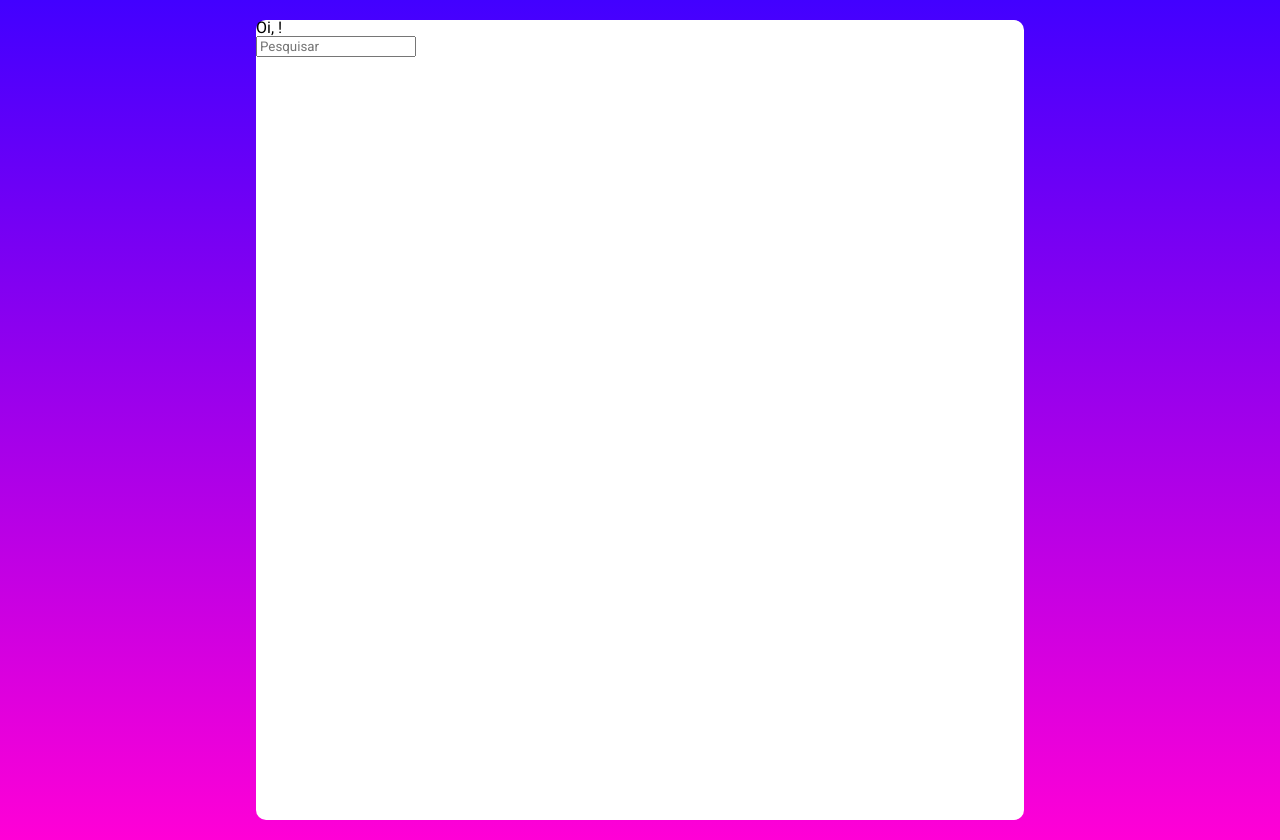
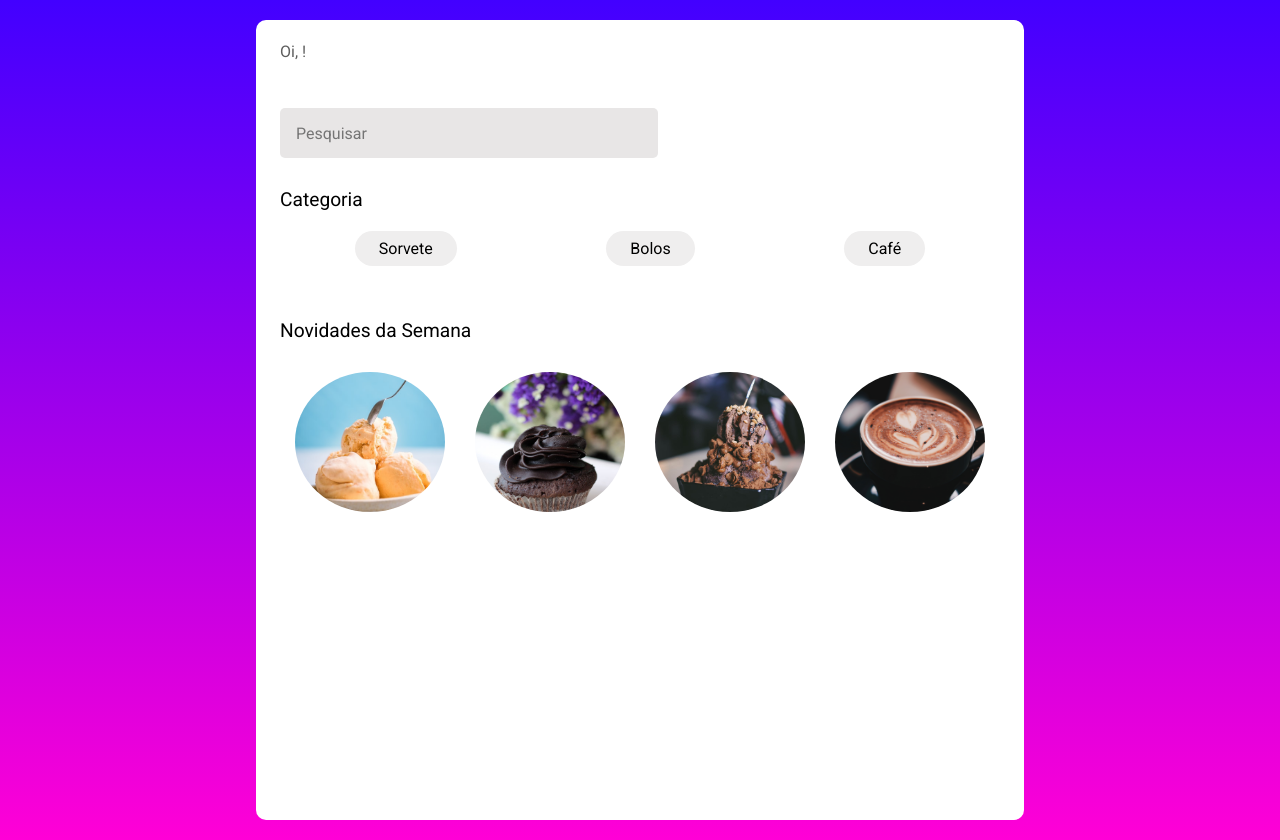
Before and after one commit to NicoleKirst/Enny-sorvete, a plain HTML site: page menu.html in a window 1280 px wide. Drawn offline with Linux system fonts and the light colour scheme.

Commit message:
Segunda parte

```diff
--- a/assets/css/base.css
+++ b/assets/css/base.css
@@ -1,9 +1,11 @@
 :root {
     --branco: #FFFFFF;
+    --branco-botao: #EFEEEE;
     --cinza-claro: #E8E6E6;
     --cinza-escuro: #5E5E5E;
     --cinza-escuro-botao: #999999;
-
+    --preto: #000000;
+    --roxo: #5C17CD;
     --degrade: linear-gradient(#4200FF, #FF00D6);
 
     --font-principal: 'Roboto', sans-serif;
--- /dev/null
+++ b/assets/css/menu.css
@@ -0,0 +1,97 @@
+.menu {
+    padding: 1.5rem;
+}
+
+.menu__principal {
+    color: var(--cinza-escuro);
+    margin-bottom: 3rem;
+}
+
+.menu__conteudo-input {
+    background: var(--cinza-claro);
+    border: none;
+    border-radius: 5px;
+    font-size: 1rem;
+    height: 3rem;
+    margin-bottom: 2rem;
+    padding-left: 1rem;
+    width: calc(100% - 1.5rem);
+}
+
+.menu__titulo {
+    color: var(--preto);
+    font-family: var(--font-principal);
+    font-size: 1.2rem;
+    margin-bottom: 2rem;
+}
+
+.menu__flex {
+    align-items: center;
+    display: flex;
+    justify-content: space-between;
+}
+.menu__categoria{
+    margin-bottom: 4rem;
+}
+.menu__flex-link {
+    background-color: var(--branco-botao);
+    border-radius: 20px;
+    padding: .5rem 1.5rem .5rem 1.5rem;
+}
+
+.menu__flex-link:hover {
+    background-color: var(--roxo);
+    color: var(--branco);
+}
+
+.menu__novidades {
+    display: flex;
+    flex-wrap: wrap;
+    justify-content: space-between;
+    align-content: space-between;
+    height: calc(320px - 24px);
+}
+
+.img {
+    background-color: var(--cinza-claro);
+    height: 140px;
+    width: 150px;
+}
+
+.ice-cream-cream {
+    background-image: url(../img/ice-cream-cream.jpg);
+    background-position: right;
+    background-size: cover;
+    border-radius: 100%;
+}
+
+.cake {
+    background-image: url(../img/cake.jpeg);
+    background-position: right;
+    background-size: cover;
+    border-radius: 100%;
+}
+
+.ice-cream-chocolate {
+    background-image: url(../img/ice-cream-chocolate.jpeg);
+    background-position: right;
+    background-size: cover;
+    border-radius: 100%;
+}
+
+.coffee {
+    background-image: url(../img/coffee.jpg);
+    background-position: right;
+    background-size: cover;
+    border-radius: 100%;
+}
+
+@media (min-width: 610px){
+    .menu__conteudo-input {
+        width: 50%;
+    }
+
+    .menu__flex, .menu__novidades {
+        justify-content: space-around;
+    }
+}
--- a/menu.html
+++ b/menu.html
@@ -9,7 +9,8 @@
     <link rel="preconnect" href="https://fonts.googleapis.com">
     <link rel="preconnect" href="https://fonts.gstatic.com" crossorigin>
     <link href="https://fonts.googleapis.com/css2?family=Roboto:wght@300;400&display=swap" rel="stylesheet">
-    <link rel="stylesheet" href="main.css">
+    <link rel="stylesheet" href="principal.css">
+    <link rel="stylesheet" href="./assets/css/menu.css">
     <title>Enny</title>
 </head>
 <body>
@@ -18,11 +19,25 @@
             <div class="menu__principal">
                 <h1>Oi, !</h1>
             </div>
-            <div class="menu__flex">
+            <div>
                 <div class="menu__conteudo">
-                    <label><input type="text" placeholder="Pesquisar"></label>
+                    <label><input class="menu__conteudo-input" type="text" placeholder="Pesquisar"></label>
                 </div>
-
+            </div>
+            <h2 class="menu__titulo">Categoria</h2>
+            <div class="menu__categoria">
+                <ul class="menu__flex">
+                    <li><a class="menu__flex-link" href="#">Sorvete</a></li>
+                    <li><a class="menu__flex-link" href="#">Bolos</a></li>
+                    <li><a class="menu__flex-link" href="#">Café</a></li>
+                </ul>
+            </div>
+            <h2 class="menu__titulo">Novidades da Semana</h2>
+            <div class="menu__novidades">
+                <div class="img ice-cream-cream"></div>
+                <div class="img cake"></div>
+                <div class="img ice-cream-chocolate"></div>
+                <div class="img coffee"></div>
             </div>
         </section>
     </main>
```
Also changed, not shown: index.html (+1 -1 lines), principal.css (renamed from main.css).
